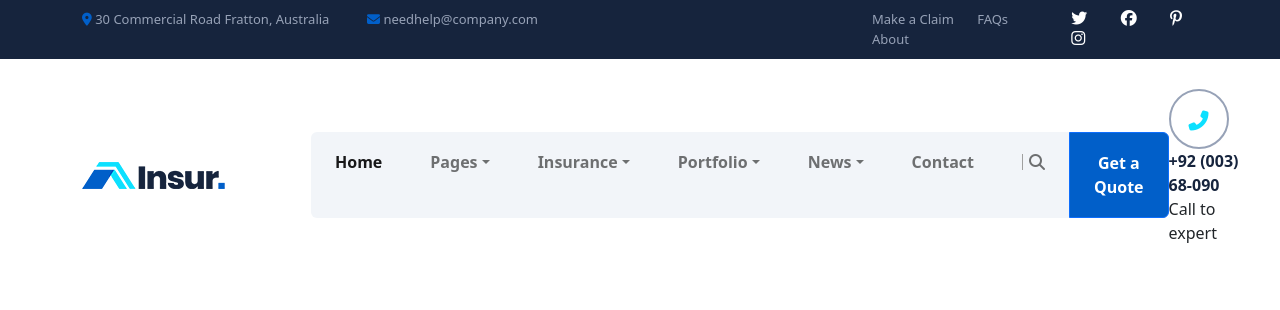
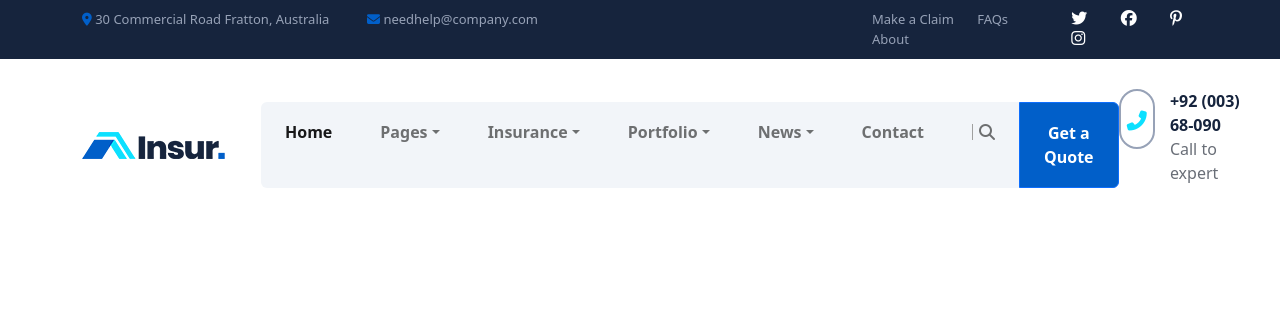
Before and after one commit to shivam2085/myBootstrap, a plain HTML site: page index.html in a window 1280 px wide. Drawn offline with nearby package versions, Linux system fonts and the light colour scheme.

Commit message:
2 files modified

```diff
--- a/index.html
+++ b/index.html
@@ -150,7 +150,8 @@
           </ul>
         </div>
         <!--list-item-->
-        <div class="navbar-right justify-content-end d-flex d-none d-md-block">
+        <div class=" d-none d-md-block">
+          <div class="navbar-right justify-content-end d-flex">
             <div class="phone-icon">
               <i class="fa-solid fa-phone-flip"></i>
             </div>
@@ -158,6 +159,7 @@
             <div class="number">
               <p class="phone">+92 (003) 68-090</p>
               <p class="phone-caption">Call to expert</p>
+            </div>
           </div>
         </div>
       </div>
--- a/styles.css
+++ b/styles.css
@@ -70,7 +70,7 @@ header .fa-solid{
   font-weight: 600;
 }
 .logo {
-  margin-right: 70px;
+  margin-right: 20px;
 }
 
 .bg-light {
@@ -100,11 +100,16 @@ header .fa-solid{
   border: 2px solid #97a2b7;
   text-align: center;
   font-size: 20px;
-  margin-right: 20px;
+  margin-right: 15px;
+  transition: all 1s;
 }
 
 .phone-icon:hover{
   background-color: #015fc9;
+}
+
+.phone-caption{
+  color: #696e77;
 }
 
 .phone {
```
Lines whose indentation alone changed are shown as unchanged.
